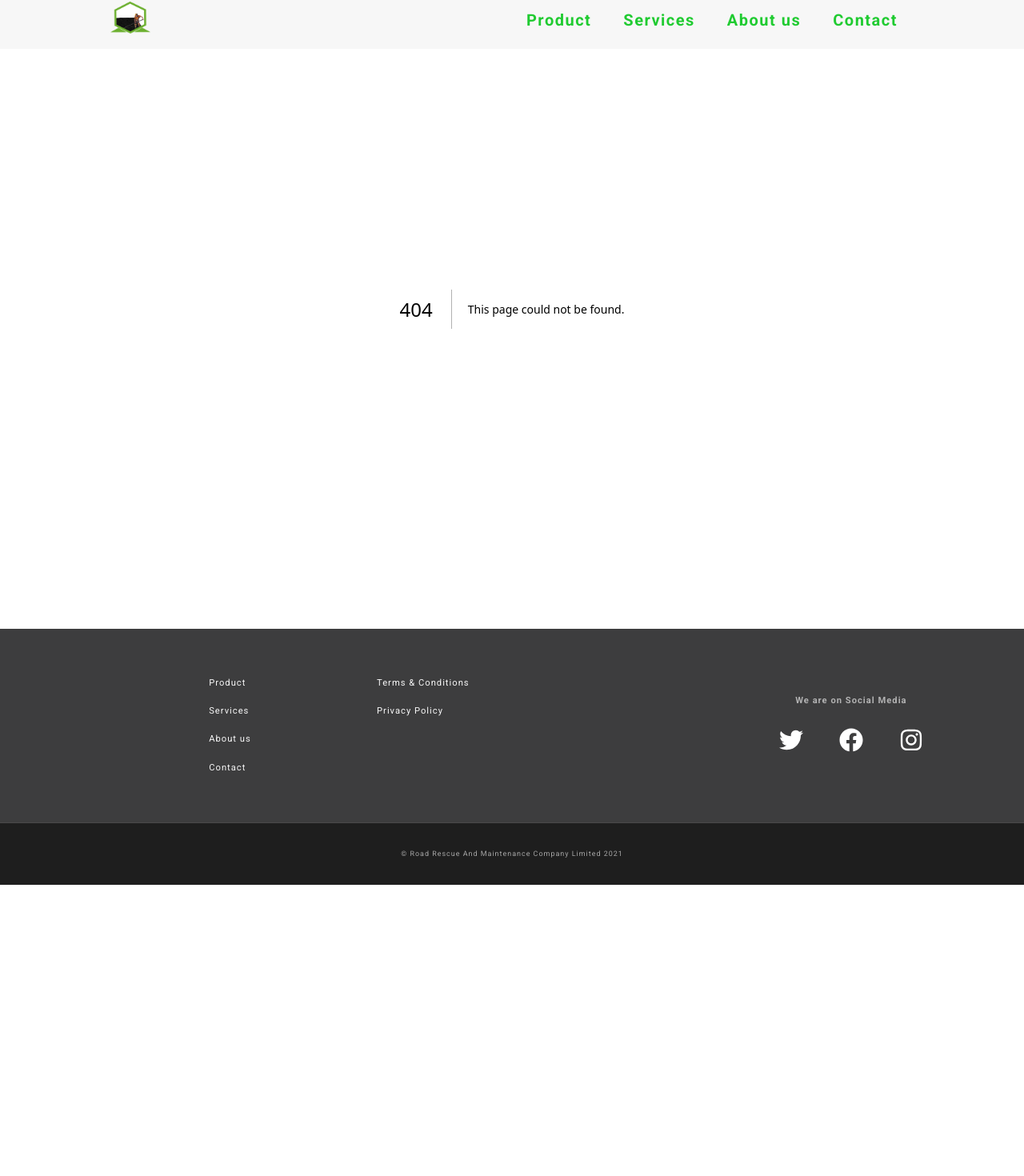
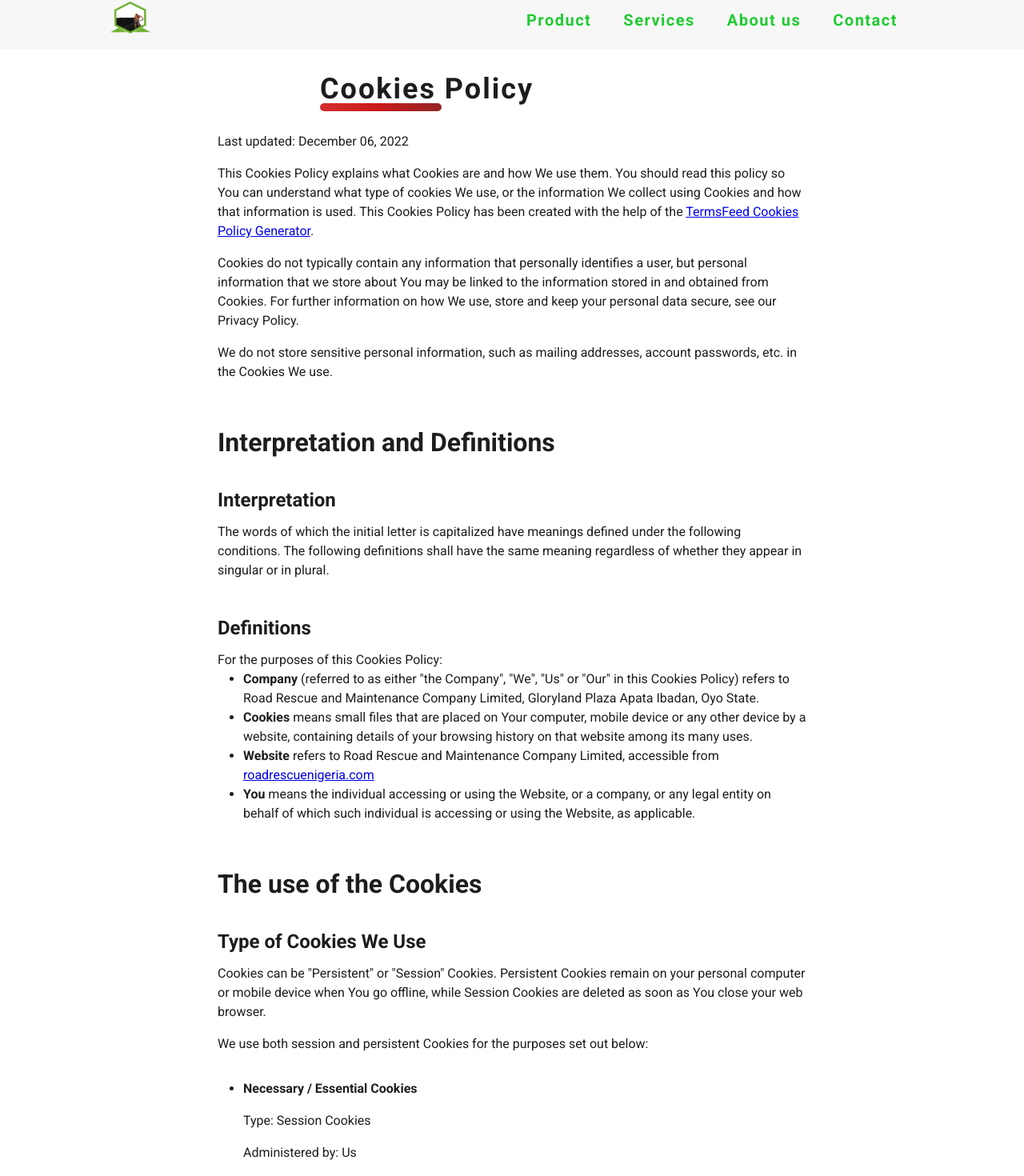
Before and after one commit to abeonweb/road-rescue, a Next.js app: page /cookie in a window 1280 px wide. Before the commit this address had no page. Shown: the part 14-1484 px from the top of the page at 80% size. Before the commit the page ends 1120 px from the top, so only its background shows below. Built offline with nearby package versions, Linux system fonts and the light colour scheme.

Commit message:
cookie policy added

```diff
--- /dev/null
+++ b/pages/cookie.tsx
@@ -0,0 +1,70 @@
+import React from 'react'
+
+const Cookie = () => {
+    return (
+        <main className="policy-main">
+            <h1 className="page--title">Cookies Policy</h1>
+            <p>Last updated: December 06, 2022</p>
+            <p>This Cookies Policy explains what Cookies are and how We use them. You should read this policy so You can understand what type of cookies We use, or the information We collect using Cookies and how that information is used. This Cookies Policy has been created with the help of the <a href="https://www.termsfeed.com/cookies-policy-generator/" target="_blank" rel="noreferrer">TermsFeed Cookies Policy Generator</a>.</p>
+            <p>Cookies do not typically contain any information that personally identifies a user, but personal information that we store about You may be linked to the information stored in and obtained from Cookies. For further information on how We use, store and keep your personal data secure, see our Privacy Policy.</p>
+            <p>We do not store sensitive personal information, such as mailing addresses, account passwords, etc. in the Cookies We use.</p>
+            <h1>Interpretation and Definitions</h1>
+            <h2>Interpretation</h2>
+            <p>The words of which the initial letter is capitalized have meanings defined under the following conditions. The following definitions shall have the same meaning regardless of whether they appear in singular or in plural.</p>
+            <h2>Definitions</h2>
+            <p>For the purposes of this Cookies Policy:</p>
+            <ul>
+                <li><strong>Company</strong> (referred to as either &quot;the Company&quot;, &quot;We&quot;, &quot;Us&quot; or &quot;Our&quot; in this Cookies Policy) refers to Road Rescue and Maintenance Company Limited, Gloryland Plaza Apata Ibadan, Oyo State.</li>
+                <li><strong>Cookies</strong> means small files that are placed on Your computer, mobile device or any other device by a website, containing details of your browsing history on that website among its many uses.</li>
+                <li><strong>Website</strong> refers to Road Rescue and Maintenance Company Limited, accessible from <a href="roadrescuenigeria.com" rel="external nofollow noopener" target="_blank">roadrescuenigeria.com</a></li>
+                <li><strong>You</strong> means the individual accessing or using the Website, or a company, or any legal entity on behalf of which such individual is accessing or using the Website, as applicable.</li>
+            </ul>
+            <h1>The use of the Cookies</h1>
+            <h2>Type of Cookies We Use</h2>
+            <p>Cookies can be &quot;Persistent&quot; or &quot;Session&quot; Cookies. Persistent Cookies remain on your personal computer or mobile device when You go offline, while Session Cookies are deleted as soon as You close your web browser.</p>
+            <p>We use both session and persistent Cookies for the purposes set out below:</p>
+            <ul>
+                <li>
+                    <p><strong>Necessary / Essential Cookies</strong></p>
+                    <p>Type: Session Cookies</p>
+                    <p>Administered by: Us</p>
+                    <p>Purpose: These Cookies are essential to provide You with services available through the Website and to enable You to use some of its features. They help to authenticate users and prevent fraudulent use of user accounts. Without these Cookies, the services that You have asked for cannot be provided, and We only use these Cookies to provide You with those services.</p>
+                </li>
+                <li>
+                    <p><strong>Functionality Cookies</strong></p>
+                    <p>Type: Persistent Cookies</p>
+                    <p>Administered by: Us</p>
+                    <p>Purpose: These Cookies allow us to remember choices You make when You use the Website, such as remembering your login details or language preference. The purpose of these Cookies is to provide You with a more personal experience and to avoid You having to re-enter your preferences every time You use the Website.</p>
+                </li>
+            </ul>
+            <h2>Your Choices Regarding Cookies</h2>
+            <p>If You prefer to avoid the use of Cookies on the Website, first You must disable the use of Cookies in your browser and then delete the Cookies saved in your browser associated with this website. You may use this option for preventing the use of Cookies at any time.</p>
+            <p>If You do not accept Our Cookies, You may experience some inconvenience in your use of the Website and some features may not function properly.</p>
+            <p>If You'd like to delete Cookies or instruct your web browser to delete or refuse Cookies, please visit the help pages of your web browser.</p>
+            <ul>
+                <li>
+                    <p>For the Chrome web browser, please visit this page from Google: <a href="https://support.google.com/accounts/answer/32050" rel="external nofollow noopener noreferrer" target="_blank">https://support.google.com/accounts/answer/32050</a></p>
+                </li>
+                <li>
+                    <p>For the Internet Explorer web browser, please visit this page from Microsoft: <a href="http://support.microsoft.com/kb/278835" rel="external nofollow noopener noreferrer" target="_blank" >http://support.microsoft.com/kb/278835</a></p>
+                </li>
+                <li>
+                    <p>For the Firefox web browser, please visit this page from Mozilla: <a href="https://support.mozilla.org/en-US/kb/delete-cookies-remove-info-websites-stored" rel="external nofollow noopener noreferrer" target="_blank">https://support.mozilla.org/en-US/kb/delete-cookies-remove-info-websites-stored</a></p>
+                </li>
+                <li>
+                    <p>For the Safari web browser, please visit this page from Apple: <a href="https://support.apple.com/guide/safari/manage-cookies-and-website-data-sfri11471/mac" rel="external nofollow noopener noreferrer" target="_blank">https://support.apple.com/guide/safari/manage-cookies-and-website-data-sfri11471/mac</a></p>
+                </li>
+            </ul>
+            <p>For any other web browser, please visit your web browser's official web pages.</p>
+            <h2>More Information about Cookies</h2>
+            <p>You can learn more about cookies here: <a href="https://www.termsfeed.com/blog/cookies/" target="_blank" rel="noreferrer">All About Cookies by TermsFeed</a>.</p>
+            <h2>Contact Us</h2>
+            <p>If you have any questions about this Cookies Policy, You can contact us:</p>
+            <ul>
+                <li>By email: contact@roadrescuenigeria.com</li>
+            </ul>
+        </main>
+    )
+}
+
+export default Cookie
```
